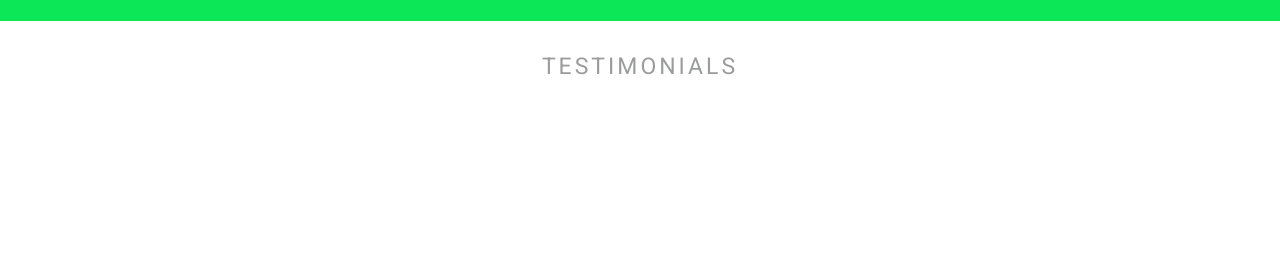
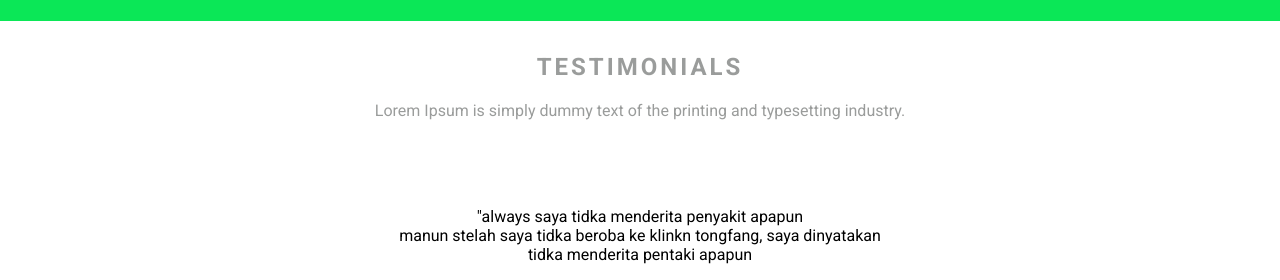
Before and after one commit to jahanzaibmaqsood/Design-to-Html-, a plain HTML site: page index.html in a window 1280 px wide. Shown: the part 2181-2461 px from the top of the page. Before the commit the page ends 2284 px from the top, so only its background shows below. Drawn offline with Linux system fonts and the light colour scheme.

Commit message:
navigation
setting navigation images

```diff
--- a/css/style.css
+++ b/css/style.css
@@ -282,10 +282,22 @@ margin-top: 0.2rem;
 
 
     }
-.testimonials p{
+.testimonials h1{
     margin-top: 2rem;
     text-align: center;
-    font-size:23px;
     letter-spacing: 3px;
     color:#9A9C9B;
 }
+.testimonials p{
+ text-align: center;
+ color:#9A9C9B;
+}
+.testimonials .navigation-text-margin{
+    padding-top: 55px;
+}
+.testimonials .navigation-text-margin p{
+    text-align: center;
+    color:black;
+
+
+}
--- a/index.html
+++ b/index.html
@@ -188,7 +188,23 @@
 
 	</section>
 	<section class="testimonials">
-		<p>TESTIMONIALS</p>
+
+		<h1>TESTIMONIALS</h1>
+
+		<div class="navigation-images-outer">
+		</div>
+
+		</div>
+
+		<p>Lorem Ipsum is simply dummy text of the printing and typesetting industry.</p>
+       <div class="navigation-text-margin">
+		   <p>"always saya tidka menderita penyakit apapun<br>manun stelah saya tidka beroba ke klinkn tongfang, saya dinyatakan<br>tidka menderita pentaki apapun</p>
+
+	   </div>
+
+
+
+
 
 
 	</section>
```
Also changed, not shown: images/Herp.png (added), images/navg left.png (added), images/nevg right.png (added).
